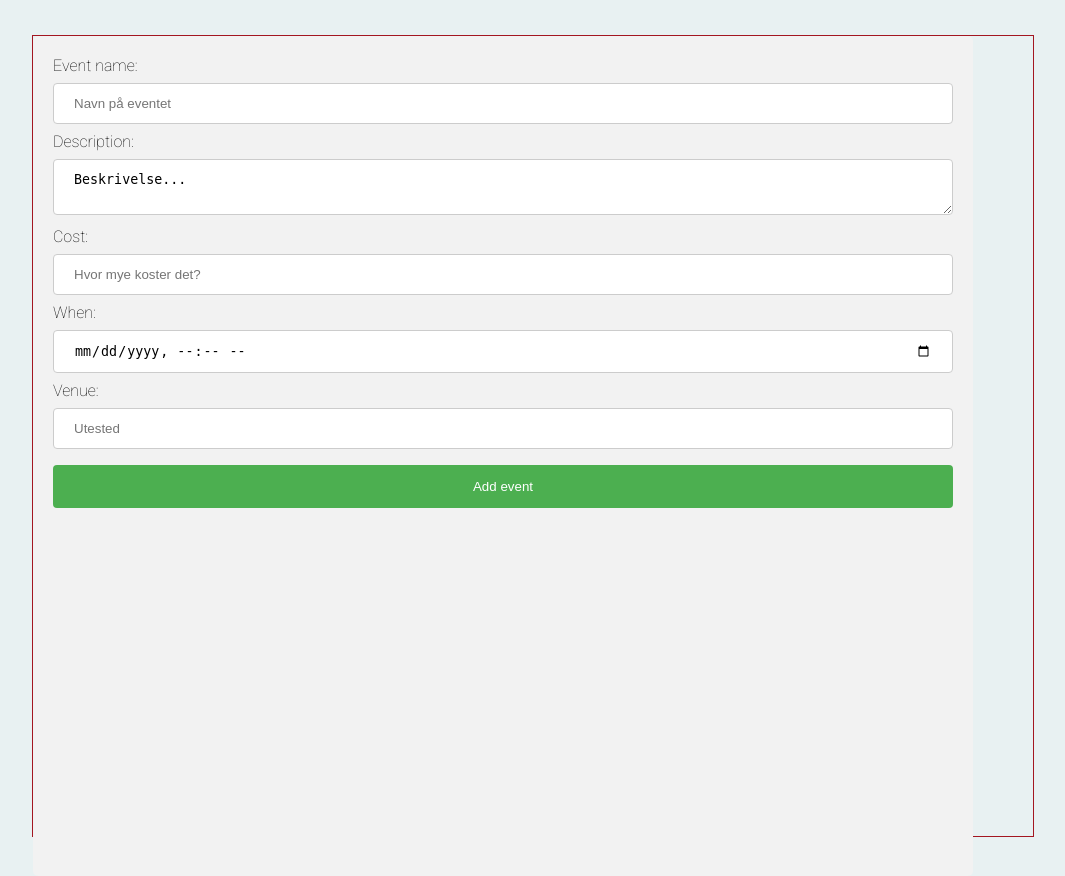
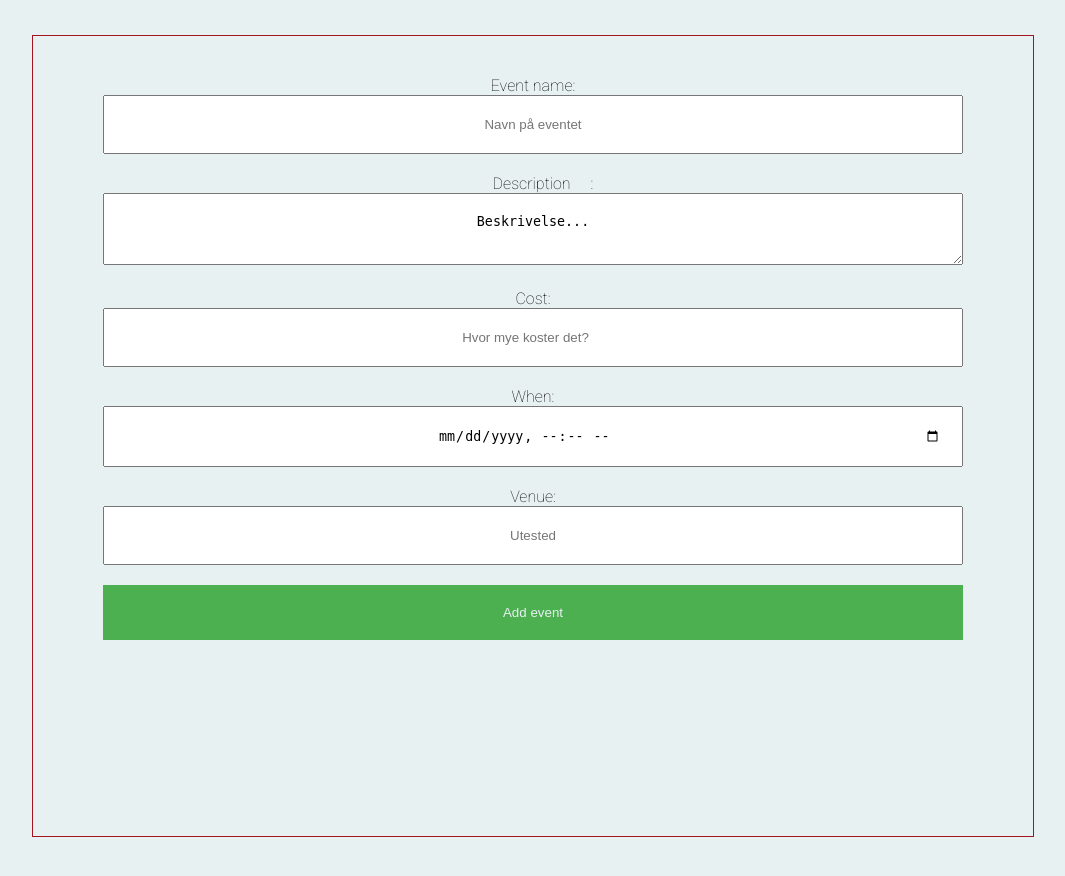
Before and after one commit to Parjoona/WesterdalsWorld, a PHP site: page /add_event/add_event.php in a window 1280 px wide. Shown: the part 61-937 px from the top of the page, without its empty margins (107-1172 px from the left). After the commit the page ends 898 px from the top, so only its background shows below. Run offline with PHP 8.4, Linux system fonts and the light colour scheme.

Commit message:
Delete duplikatkode, la till funktion "messWindow"

```diff
--- a/add_event/add_event.php
+++ b/add_event/add_event.php
@@ -9,12 +9,12 @@
 <!-- La till den php require + main taggen -->
 <?php require '../header.php' ?>
 <main id="content">
-    <div id="formdiv">
+    <div id="addEvDiv">
         <form id="form" method="post" action="process.php">
             <label for="event_name">Event name:</label>
             <input type="text" name="event_name" placeholder="Navn på eventet"/>
             <label for="description">Description</label>:
-            <textarea name="description">Beskrivelse...</textarea>
+            <textarea id="addevTxt" name="description">Beskrivelse...</textarea>
             <label for="cost">Cost:</label>
             <input type="number" name="cost" placeholder="Hvor mye koster det?"/>
             <!--<label>Image</label>
@@ -24,7 +24,7 @@
             <input type="datetime-local" name="date_time"/>
             <label for="venue">Venue:</label>
             <input type="text" name="venue" placeholder="Utested"/>
-            <input type="submit" value="Add event">
+            <input type="submit" id="addEvSubmit" value="Add event">
         </form>
     </div>
 </main>
--- a/add_event/database.php
+++ b/add_event/database.php
@@ -5,5 +5,3 @@ if(mysqli_connect_errno($connect))
 {
 		echo 'Failed to connect';
 }
-
-?>
--- a/cssbin/style.css
+++ b/cssbin/style.css
@@ -266,95 +266,37 @@ main {
     font-family: 'Roboto', sans-serif;
 }
 
-#messInfoImg {
-    top: 0;
-    height: 150px;
-    width: 300px;
-}
-
-#messInfoName {
-    height: 30px;
-    top: 150px;
-    line-height: 30px;
-    width: 300px;
-    text-align: center;
-    background: #ad343e;
-    color: #E8F1F2;
-}
-
 /*add_event*/
-#formdiv {
+#addEvDiv {
     position: relative;
     width: 900px;
-    height: 100%;
+    height: 500px;
     border-radius: 5px;
-    background-color: #f2f2f2;
+    background-color: #E8F1F2;
+    margin: 0 auto;
     padding: 20px;
 }
 
-#formdiv * {
+#addEvDiv * {
     position: relative;
-}
-
-#form {
-    width: 900px;
-    height: 500px;
-}
-
-input[type=text],
-select {
     width: 100%;
-    padding: 12px 20px;
-    margin: 8px 0;
-    display: inline-block;
-    border: 1px solid #ccc;
-    border-radius: 4px;
+    text-align: center;
+    padding: 20px 20px;
+    margin: 0 0 20px 0;
     box-sizing: border-box;
 }
 
-input[type=number],
-select {
-    width: 100%;
-    padding: 12px 20px;
-    margin: 8px 0;
-    display: inline-block;
+input #addEvDiv {
     border: 1px solid #ccc;
-    border-radius: 4px;
-    box-sizing: border-box;
 }
 
-input[type=datetime-local],
-select {
-    width: 100%;
-    padding: 12px 20px;
-    margin: 8px 0;
-    display: inline-block;
-    border: 1px solid #ccc;
-    border-radius: 4px;
-    box-sizing: border-box;
-}
-
-textarea {
-    width: 100%;
-    padding: 12px 20px;
-    margin: 8px 0;
-    display: inline-block;
-    border: 1px solid #ccc;
-    border-radius: 4px;
-    box-sizing: border-box;
-}
-
-input[type=submit] {
-    width: 100%;
+#addEvSubmit {
     background-color: #4CAF50;
-    color: white;
-    padding: 14px 20px;
-    margin: 8px 0;
+    color: #E8F1F2;
     border: none;
-    border-radius: 4px;
     cursor: pointer;
 }
 
-input[type=submit]:hover {
+#addEvSubmit:hover {
     background-color: #45a049;
 }
```
Also changed, not shown: database.php (deleted, +0 -9 lines), index.php (+5 -4 lines), info.php (+8 -7 lines), jsbin/script.js (+4 -5 lines).
